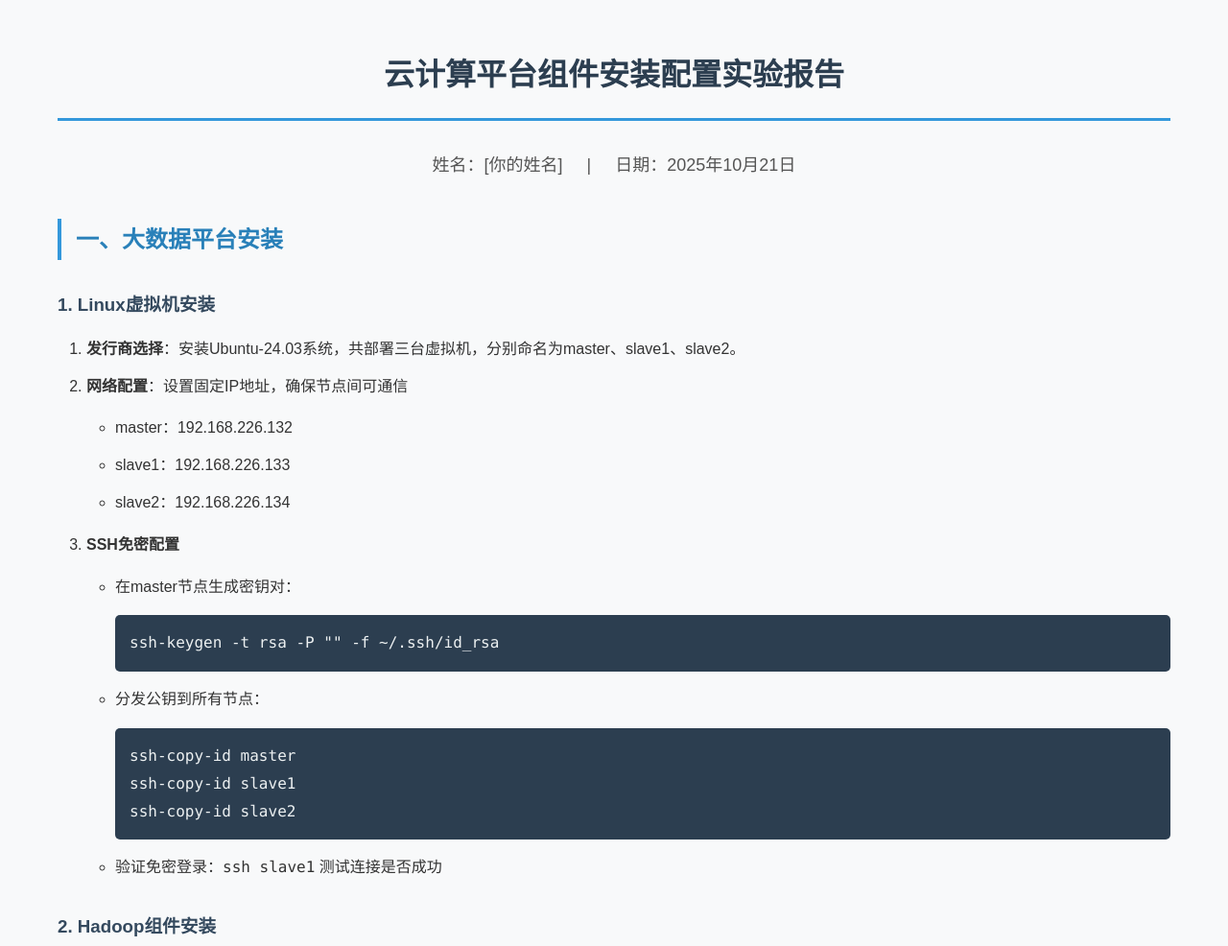
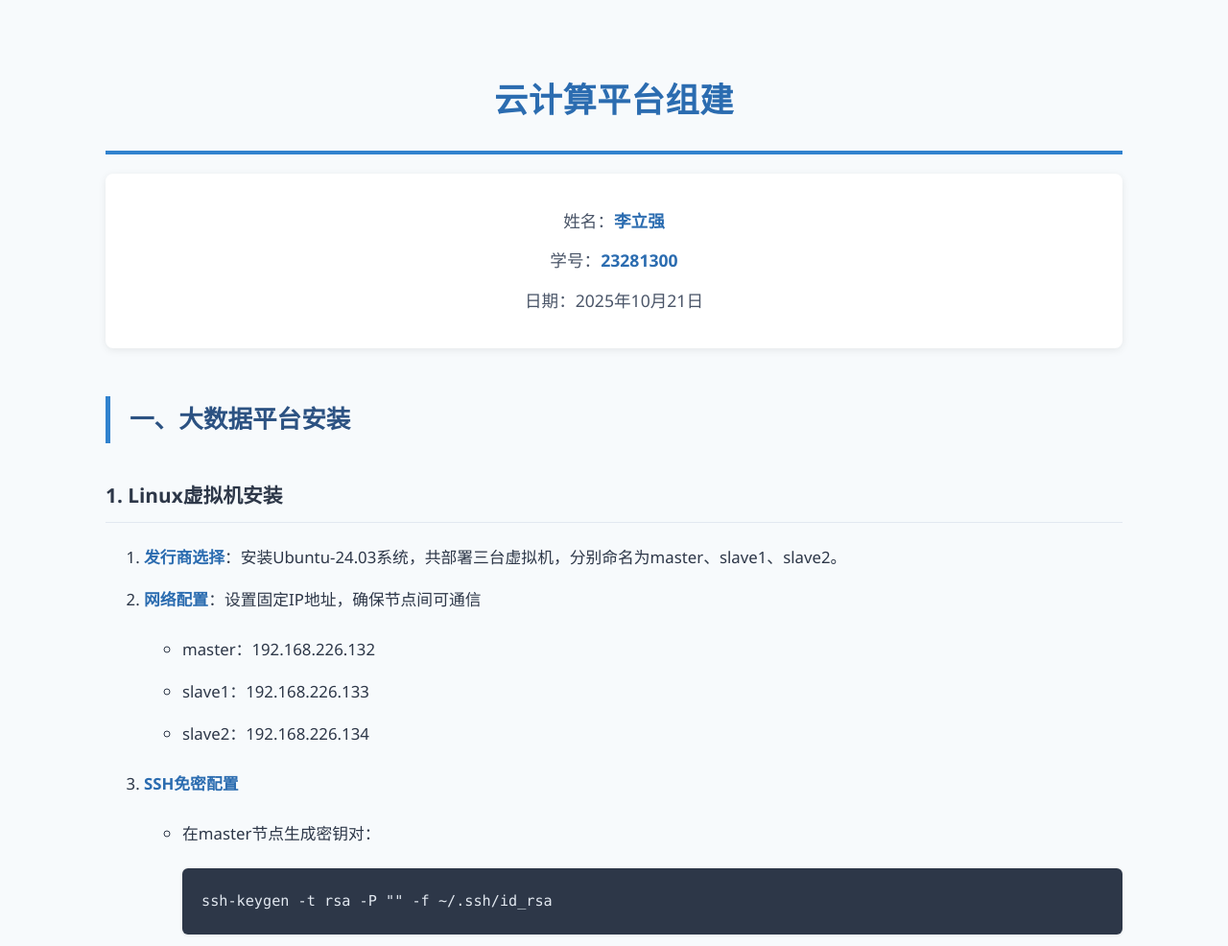
Before and after one commit to lakoeng/llq.github.io, a plain HTML site: page index.html in a window 1280 px wide. Shown: the top 986 px of the page at 96% size. Drawn offline with Linux system fonts and the light colour scheme.

Commit message:
Update index.html

```diff
--- a/index.html
+++ b/index.html
@@ -3,94 +3,135 @@
 <head>
     <meta charset="UTF-8">
     <meta name="viewport" content="width=device-width, initial-scale=1.0">
-    <title>云计算平台组件安装配置实验报告</title>
+    <title>云计算平台组建 - 李立强</title>
     <style>
-        /* 基础样式设置 */
+        /* 基础样式重置与全局设置 */
         * {
             margin: 0;
             padding: 0;
             box-sizing: border-box;
         }
         body {
-            font-family: 'Arial', 'Microsoft YaHei', sans-serif;
-            line-height: 1.8;
-            color: #333;
-            background-color: #f8f9fa;
-            padding: 20px;
-            max-width: 1200px;
+            font-family: 'Segoe UI', 'Microsoft YaHei', sans-serif;
+            line-height: 1.9;
+            color: #2d3748;
+            background-color: #f7fafc;
+            padding: 30px 20px;
+            max-width: 1100px;
             margin: 0 auto;
         }
-        /* 标题样式 */
+        /* 标题样式优化 */
         h1 {
             text-align: center;
-            color: #2c3e50;
-            margin: 30px 0;
-            padding-bottom: 15px;
-            border-bottom: 3px solid #3498db;
+            color: #2b6cb0;
+            margin: 40px 0 20px;
+            padding-bottom: 20px;
+            border-bottom: 4px solid #3182ce;
+            font-size: 2.2rem;
+            letter-spacing: 0.5px;
         }
         h2 {
-            color: #2980b9;
-            margin: 40px 0 20px;
-            padding-left: 15px;
-            border-left: 4px solid #3498db;
+            color: #2c5282;
+            margin: 50px 0 25px;
+            padding-left: 20px;
+            border-left: 5px solid #3182ce;
+            font-size: 1.6rem;
         }
         h3 {
-            color: #34495e;
-            margin: 30px 0 15px;
+            color: #2d3748;
+            margin: 35px 0 18px;
+            font-size: 1.3rem;
+            padding-bottom: 8px;
+            border-bottom: 1px solid #e2e8f0;
         }
-        /* 个人信息样式 */
-        .info {
+        /* 个人信息卡片样式 */
+        .info-card {
+            background-color: #ffffff;
+            border-radius: 8px;
+            box-shadow: 0 2px 8px rgba(0, 0, 0, 0.08);
+            padding: 25px;
             text-align: center;
-            font-size: 18px;
-            margin-bottom: 40px;
-            color: #555;
+            margin: 20px 0 50px;
         }
-        /* 代码块样式 */
+        .info-card p {
+            font-size: 1.1rem;
+            color: #4a5568;
+            margin: 8px 0;
+        }
+        .info-card span {
+            font-weight: 600;
+            color: #2b6cb0;
+        }
+        /* 代码块样式升级 */
         pre {
-            background-color: #2c3e50;
-            color: #ecf0f1;
-            padding: 15px;
-            border-radius: 5px;
+            background-color: #2d3748;
+            color: #e2e8f0;
+            padding: 20px;
+            border-radius: 6px;
             overflow-x: auto;
-            margin: 15px 0;
+            margin: 20px 0;
+            font-size: 0.95rem;
+            box-shadow: 0 1px 3px rgba(0, 0, 0, 0.1);
         }
         code {
             font-family: 'Consolas', 'Monaco', monospace;
         }
-        /* 列表样式 */
+        /* 列表样式调整 */
         ul, ol {
-            margin: 15px 0 15px 30px;
+            margin: 20px 0 20px 40px;
         }
         li {
-            margin-bottom: 10px;
+            margin-bottom: 12px;
+            font-size: 1.05rem;
+        }
+        li strong {
+            color: #2b6cb0;
         }
         /* 分割线样式 */
         hr {
             border: none;
-            border-top: 1px solid #ddd;
-            margin: 50px 0;
+            border-top: 1px solid #e2e8f0;
+            margin: 60px 0;
         }
-        /* 响应式调整 */
+        /* 响应式适配 */
         @media (max-width: 768px) {
             body {
-                padding: 10px;
+                padding: 20px 15px;
             }
             h1 {
-                font-size: 24px;
+                font-size: 1.8rem;
+                padding-bottom: 15px;
             }
             h2 {
-                font-size: 20px;
+                font-size: 1.4rem;
+                margin: 40px 0 20px;
+                padding-left: 15px;
             }
-            .info {
-                font-size: 16px;
+            h3 {
+                font-size: 1.2rem;
+                margin: 30px 0 15px;
+            }
+            .info-card {
+                padding: 20px;
+            }
+            pre {
+                padding: 15px;
+                font-size: 0.9rem;
+            }
+            ul, ol {
+                margin-left: 30px;
             }
         }
     </style>
 </head>
 <body>
-    <h1>云计算平台组件安装配置实验报告</h1>
-    <div class="info">
-        姓名：[你的姓名] <span style="margin: 0 20px;">|</span> 日期：2025年10月21日
+    <h1>云计算平台组建</h1>
+
+    <!-- 个人信息卡片 -->
+    <div class="info-card">
+        <p>姓名：<span>李立强</span></p>
+        <p>学号：<span>23281300</span></p>
+        <p>日期：2025年10月21日</p>
     </div>
 
     <!-- 第一部分：大数据平台安装 -->
```
